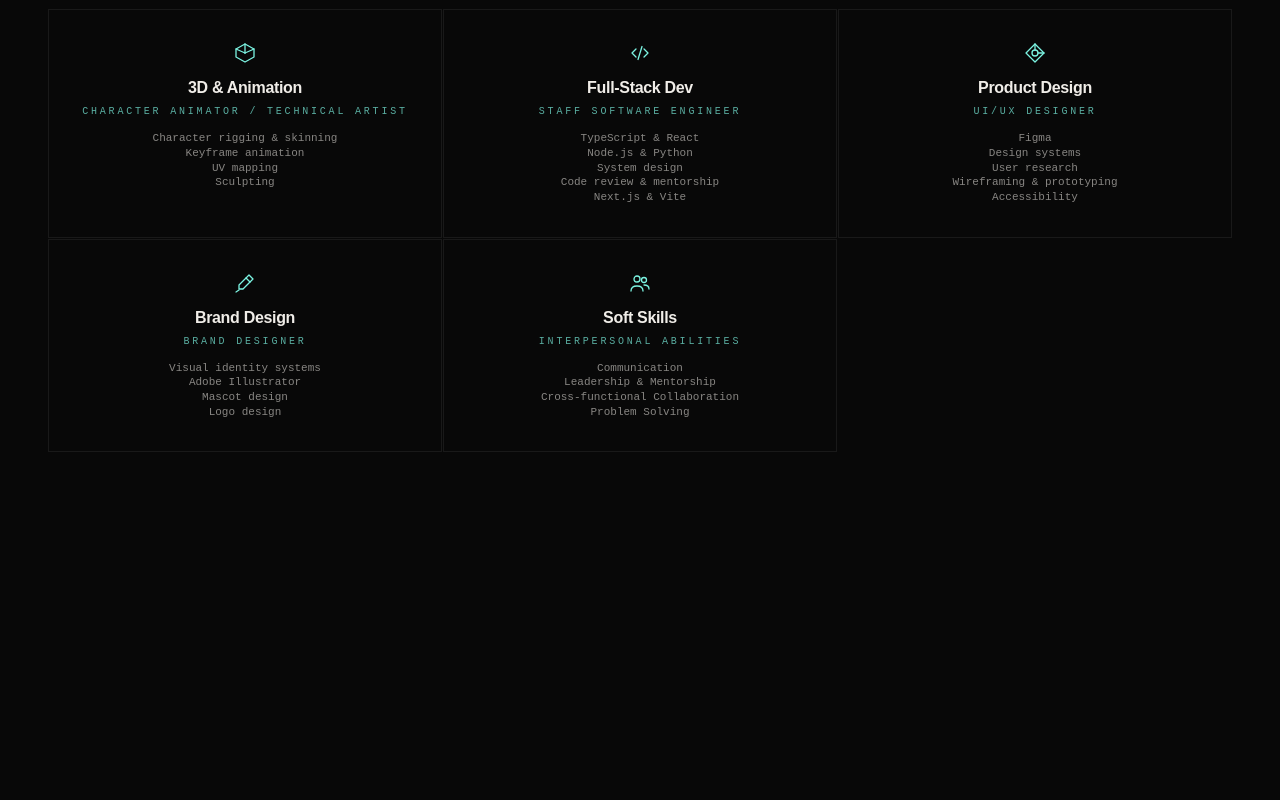
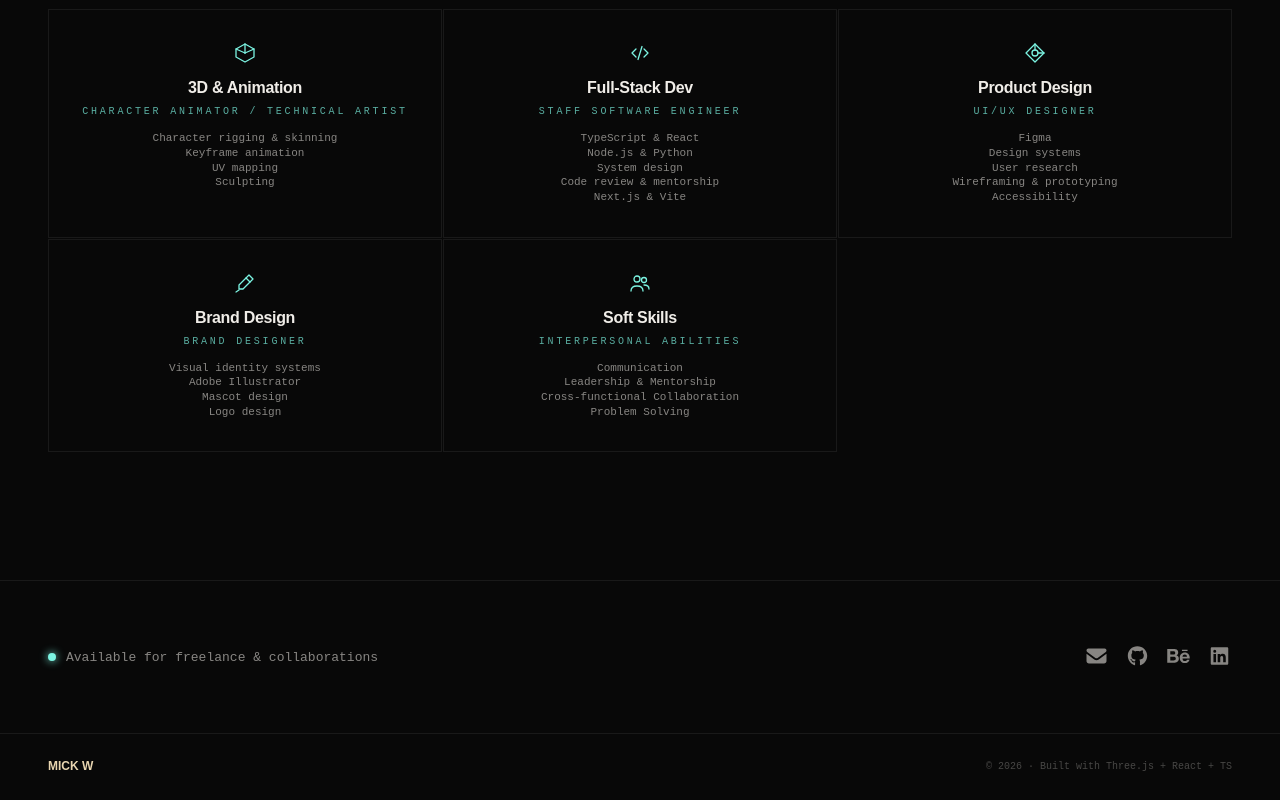
Before and after one commit to mwango-phoenix/mwango-phoenix.github.io, a React (Vite) app in the folder portfolio/: page / in a window 1280 px wide. Shown: the part 2781-3581 px from the top of the page. Before the commit the page ends 3361 px from the top, so only its background shows below. Built offline with nearby package versions, Linux system fonts and the light colour scheme.

Commit message:
install font-awesome and add contact section

```diff
--- a/portfolio/package.json
+++ b/portfolio/package.json
@@ -10,6 +10,10 @@
     "preview": "vite preview"
   },
   "dependencies": {
+    "@fortawesome/fontawesome-svg-core": "^7.3.0",
+    "@fortawesome/free-brands-svg-icons": "^7.3.0",
+    "@fortawesome/free-solid-svg-icons": "^7.3.0",
+    "@fortawesome/react-fontawesome": "^3.3.1",
     "@gsap/react": "^2.1.2",
     "@react-three/drei": "^10.7.7",
     "@react-three/fiber": "^9.6.1",
--- a/portfolio/src/App.tsx
+++ b/portfolio/src/App.tsx
@@ -5,6 +5,8 @@ import About from "./sections/About";
 import Software from "./sections/Software";
 import VisualDesign from "./sections/VisualDesign";
 import Skills from "./sections/Skills";
+import Contact from "./sections/Contact";
+import Footer from "./components/Footer";
 
 export default function App() {
   // ── Cursor ──────────────────────────────────────────────────────────────────
@@ -63,7 +65,7 @@ export default function App() {
   // ── Active section ──────────────────────────────────────────────────────────
   const [activeSection, setActiveSection] = useState("hero");
   useEffect(() => {
-    const ids = ["hero", "about", "projects", "design", "skills"];
+    const ids = ["hero", "about", "projects", "design", "skills", "contact"];
     const observers = ids.map((id) => {
       const el = document.getElementById(id);
       if (!el) return null;
@@ -117,7 +119,9 @@ export default function App() {
         <Software />
         <VisualDesign />
         <Skills />
+        <Contact />
       </main>
+      <Footer />
     </>
   );
 }
--- /dev/null
+++ b/portfolio/src/components/Footer.tsx
@@ -0,0 +1,14 @@
+export default function Footer() {
+  return (
+    <footer className="relative z-10 border-t border-border">
+      <div className="px-[clamp(1.5rem,4vw,3rem)] py-6 max-w-360 mx-auto flex items-center justify-between gap-4">
+        <span className="font-display font-extrabold text-sm uppercase text-accent">
+          Mick W
+        </span>
+        <span className="font-mono text-2xs font-light text-text-secondary opacity-50">
+          © {new Date().getFullYear()} · Built with Three.js + React + TS
+        </span>
+      </div>
+    </footer>
+  )
+}
--- /dev/null
+++ b/portfolio/src/sections/Contact.tsx
@@ -0,0 +1,46 @@
+import { FontAwesomeIcon } from '@fortawesome/react-fontawesome'
+import { faGithub, faBehance, faLinkedin } from '@fortawesome/free-brands-svg-icons'
+import { faEnvelope } from '@fortawesome/free-solid-svg-icons'
+
+const LINKS = [
+  { label: 'Email',    href: 'mailto:wang.mick12@outlook.com',     icon: faEnvelope },
+  { label: 'GitHub',   href: 'https://github.com/mwango-phoenix',  icon: faGithub   },
+  { label: 'Behance',  href: 'https://behance.net/lazymango',      icon: faBehance  },
+  { label: 'LinkedIn', href: 'https://linkedin.com/in/mwango',     icon: faLinkedin },
+]
+
+export default function Contact() {
+  return (
+    <section id="contact" className="relative z-10 border-t border-border bg-bg-base">
+      <div className="px-[clamp(1.5rem,4vw,3rem)] py-16 max-w-360 mx-auto flex flex-col md:flex-row md:items-center md:justify-between gap-8">
+
+        <div className="flex items-center gap-2.5">
+          <span
+            className="w-2 h-2 rounded-full bg-electric shrink-0"
+            style={{ boxShadow: '0 0 8px var(--color-electric)' }}
+          />
+          <span className="font-mono text-md font-light text-text-secondary">
+            Available for freelance & collaborations
+          </span>
+        </div>
+
+        {/* Links */}
+        <div className="flex items-center gap-4">
+          {LINKS.map(({ label, href, icon }) => (
+            <a
+              key={label}
+              href={href}
+              target="_blank"
+              rel="noopener noreferrer"
+              aria-label={label}
+              className="cursor-none text-text-secondary hover:text-text-primary transition-colors duration-200"
+            >
+              <FontAwesomeIcon icon={icon} size="lg" />
+            </a>
+          ))}
+        </div>
+
+      </div>
+    </section>
+  )
+}
```
Also changed, not shown: 1 other file (tests, documents, lock files or other folders).
